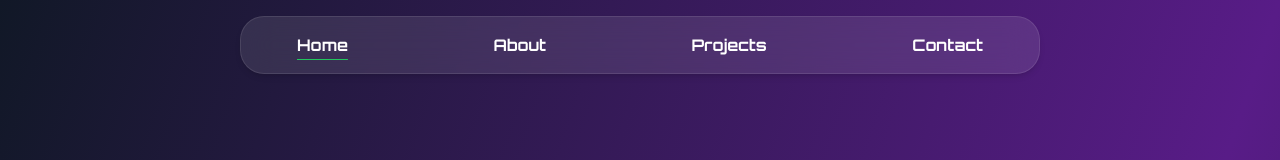
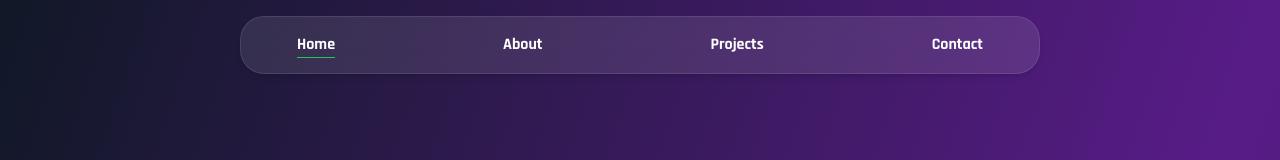
Before and after one commit to hansanakavinda/My_Portfolio, a Next.js app: page / in a window 1280 px wide. Shown: the top 160 px of the page. Built offline with nearby package versions, Linux system fonts and the light colour scheme.

Commit message:
changed futuristic text font

```diff
--- a/src/globals.css
+++ b/src/globals.css
@@ -1,5 +1,5 @@
 /* Move the @import statement to the very top */
-@import url('https://fonts.googleapis.com/css2?family=Orbitron:wght@400;700&family=Rajdhani:wght@400;700&family=Audiowide&display=swap');
+  @import url('https://fonts.googleapis.com/css2?family=Orbitron:wght@400;700&family=Rajdhani:wght@400;700&family=Audiowide&display=swap');
 
 @tailwind base;
 @tailwind components;
@@ -34,7 +34,7 @@ body {
 }
 
 .futuristic-text {
-  font-family: 'Orbitron', sans-serif;
+  font-family: 'Rajdhani', sans-serif;
   font-weight: bold;
 }
 
```
